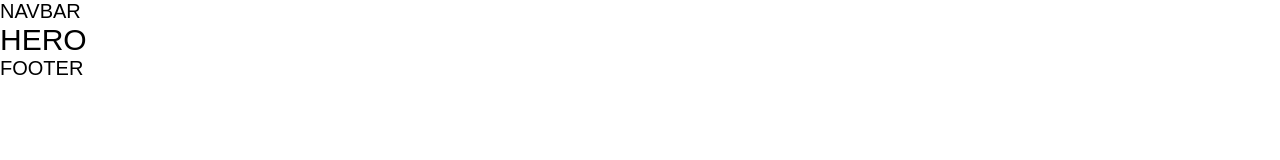
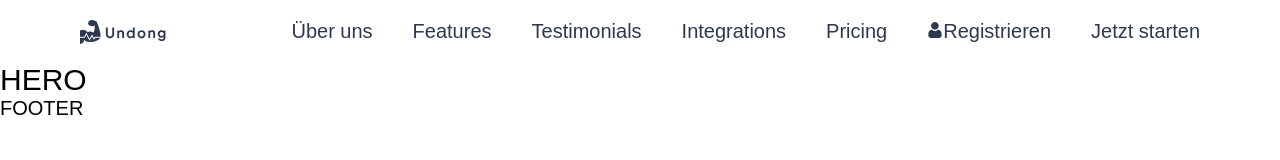
Before and after one commit to MinhKhangTran/11ty_undong_landing_page, an Eleventy site: page src/index.html in a window 1280 px wide. Built offline with nearby package versions, Linux system fonts and the light colour scheme; Eleventy itself is replaced by a stand-in of ours; files that its build step writes are made by us from their sources.

Commit message:
:sparkles: start with nav

```diff
--- a/src/_includes/partials/navbar.html
+++ b/src/_includes/partials/navbar.html
@@ -1,3 +1,35 @@
-<nav>
-    NAVBAR
+<nav class="wrapper | d-flex justify-space-between align-center">
+    <a href="/">
+        <img src="/images/logo.svg" alt="logo">
+    </a>
+    <ul class="d-flex">
+        <li>
+            <a href="/#about-us">Über uns</a>
+        </li>
+        <li>
+            <a href="/#features">Features</a>
+        </li>
+        <li>
+            <a href="/#testimonials">Testimonials</a>
+        </li>
+        <li>
+            <a href="/#integration">Integrations</a>
+        </li>
+        <li>
+            <a href="/#pricing">Pricing</a>
+        </li>
+        <li>
+            <a href="/"><svg width="16" height="16" viewBox="0 0 16 16" fill="none" xmlns="http://www.w3.org/2000/svg">
+                    <path
+                        d="M7.88599 7.70728C8.94482 7.70728 9.86169 7.32751 10.6108 6.57825C11.36 5.8291 11.7397 4.91248 11.7397 3.85352C11.7397 2.79492 11.36 1.87817 10.6107 1.12878C9.86145 0.379761 8.9447 0 7.88599 0C6.82703 0 5.9104 0.379761 5.16125 1.12891C4.41211 1.87805 4.03223 2.7948 4.03223 3.85352C4.03223 4.91248 4.41211 5.82922 5.16138 6.57837C5.91064 7.32739 6.82739 7.70728 7.88599 7.70728Z"
+                        fill="#2E384E" />
+                    <path
+                        d="M14.629 12.3032C14.6074 11.9915 14.5637 11.6514 14.4994 11.2922C14.4344 10.9304 14.3508 10.5884 14.2507 10.2758C14.1473 9.95264 14.0067 9.63354 13.8329 9.32776C13.6525 9.01038 13.4406 8.73401 13.2028 8.50659C12.9541 8.26868 12.6497 8.07739 12.2976 7.93787C11.9468 7.79907 11.558 7.72876 11.1421 7.72876C10.9788 7.72876 10.8208 7.79578 10.5157 7.99438C10.328 8.11682 10.1084 8.25842 9.86328 8.41504C9.65369 8.54858 9.36975 8.67371 9.01904 8.78699C8.67688 8.89771 8.32947 8.95386 7.98657 8.95386C7.64368 8.95386 7.29639 8.89771 6.95386 8.78699C6.60352 8.67383 6.31958 8.54871 6.11023 8.41516C5.86743 8.26001 5.64771 8.11841 5.45715 7.99426C5.15247 7.79565 4.99438 7.72864 4.83105 7.72864C4.41504 7.72864 4.02637 7.79907 3.67566 7.93799C3.32385 8.07727 3.01929 8.26855 2.77039 8.50671C2.53271 8.73425 2.32068 9.0105 2.1405 9.32776C1.9668 9.63354 1.82617 9.95251 1.72266 10.2759C1.62268 10.5885 1.53906 10.9304 1.47412 11.2922C1.40979 11.6509 1.36609 11.9911 1.34448 12.3036C1.32324 12.6097 1.3125 12.9275 1.3125 13.2484C1.3125 14.0836 1.578 14.7598 2.10156 15.2584C2.61865 15.7505 3.30286 16.0001 4.13489 16.0001H11.839C12.671 16.0001 13.355 15.7506 13.8722 15.2584C14.3959 14.7601 14.6614 14.0839 14.6614 13.2483C14.6613 12.9259 14.6504 12.6079 14.629 12.3032Z"
+                        fill="#2E384E" />
+                </svg>Registrieren</a>
+        </li>
+        <li>
+            <a href="/" class="nav__button">Jetzt starten</a>
+        </li>
+    </ul>
 </nav>
--- a/src/scss/_utilities.scss
+++ b/src/scss/_utilities.scss
@@ -27,12 +27,6 @@ $layout-values: flex-start, flex-end, center, space-between, space-around;
   margin-inline: auto;
 }
 
-.mt-3 {
-  margin-top: 1.5rem;
-}
-.mt-2 {
-  margin-top: 0.875rem;
-}
 .img-fluid {
   max-width: 100%;
   height: auto;
--- /dev/null
+++ b/src/scss/components/_navbar.scss
@@ -0,0 +1,11 @@
+@use "sass:math";
+
+nav {
+  ul {
+    gap: math.div(40rem, 16);
+  }
+  a {
+    text-decoration: none;
+    color: $blue-dark;
+  }
+}
--- /dev/null
+++ b/src/scss/components/_wrapper.scss
@@ -0,0 +1,5 @@
+.wrapper {
+  width: 90%;
+  max-width: 1120px;
+  margin-inline: auto;
+}
--- a/src/scss/index.scss
+++ b/src/scss/index.scss
@@ -14,3 +14,7 @@
 // utilities
 @import "utilities";
 @import "typography";
+
+// components
+@import "components/wrapper";
+@import "components/navbar";
```
Also changed, not shown: src/css/index.css.
